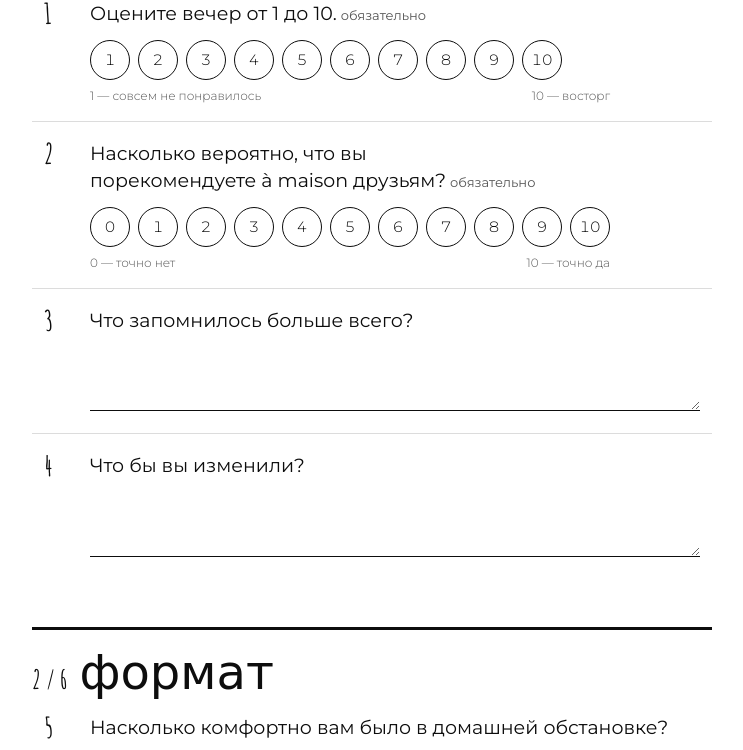
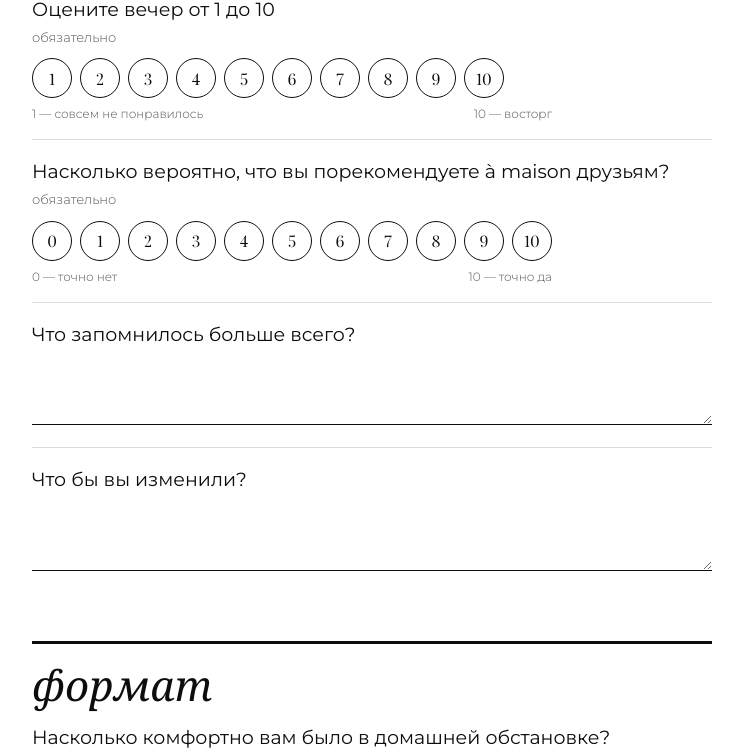
Before and after one commit to 13kristinakhabarova-cloud/a-maison, a plain HTML site: page index.html in a window 1280 px wide. Shown: the part 472-1222 px from the top of the page, without its empty margins (268-1011 px from the left). Drawn offline with nearby package versions, Linux system fonts and the light colour scheme; a web font is replaced by a local one.

Commit message:
Add files via upload

```diff
--- a/index.html
+++ b/index.html
@@ -7,7 +7,7 @@
 <meta name="description" content="Анонимная анкета обратной связи после ужина à maison">
 <link rel="preconnect" href="https://fonts.googleapis.com">
 <link rel="preconnect" href="https://fonts.gstatic.com" crossorigin>
-<link rel="stylesheet" href="https://fonts.googleapis.com/css2?family=Kaushan+Script&family=Amatic+SC:wght@700&family=Montserrat:ital,wght@0,300;0,400;0,600;1,300&display=swap">
+<link rel="stylesheet" href="https://fonts.googleapis.com/css2?family=Kaushan+Script&family=Amatic+SC:wght@700&family=Montserrat:ital,wght@0,300;0,400;0,600;1,300&family=Playfair+Display:ital,wght@0,400;1,400&display=swap">
 <style>
 /* Layout: the invitation's white sheet; script masthead, six blocks of questions in one column, tappable chips */
 :root{
@@ -18,6 +18,7 @@
   --script:"Kaushan Script","Brush Script MT",cursive;
   --hand:"Amatic SC","Arial Narrow",sans-serif;
   --body:"Montserrat","Helvetica Neue",Arial,sans-serif;
+  --num:"Playfair Display",Georgia,"Times New Roman",serif;
   color-scheme:light;
 }
 *{box-sizing:border-box}
@@ -31,14 +32,14 @@ body{margin:0;background:var(--paper);color:var(--ink);font-family:var(--body);f
 .intro p{margin:0}
 .block{margin-top:48px;padding-top:18px;border-top:3px solid var(--ink)}
 .block-head{display:flex;align-items:baseline;gap:4px 12px;flex-wrap:wrap}
-.block-head .bn{font-family:var(--hand);font-size:26px}
-.block-head h2{font-family:var(--script);font-weight:400;font-size:clamp(34px,9vw,48px);margin:0;line-height:1}
-.q{display:grid;grid-template-columns:36px minmax(0,1fr);gap:0 10px;padding-block:18px;border-bottom:1px solid var(--line);margin:0;border-inline:0;border-top:0;min-width:0}
+.block-head .bn{font-family:var(--num);font-size:22px;font-variant-numeric:lining-nums}
+.block-head h2{font-family:var(--num);font-style:italic;font-weight:400;font-size:clamp(30px,8vw,42px);margin:0;line-height:1.05}
+.q{display:block;padding-inline:0;padding-block:18px;border-bottom:1px solid var(--line);margin:0;border-inline:0;border-top:0;min-width:0}
 .q:last-child{border-bottom:0}
-.qn{font-family:var(--hand);font-size:28px;line-height:1}
+.qn{font-family:var(--num);font-size:24px;line-height:1.1;font-variant-numeric:lining-nums}
 .qb{min-width:0}
 .qt{margin:0;padding:0;font-size:clamp(16.5px,4.2vw,19px);line-height:1.45;font-weight:400;text-wrap:balance}
-.req{color:var(--ink-soft);font-size:13px;margin-left:4px}
+.req{display:block;color:var(--ink-soft);font-size:13px;font-weight:300;margin-top:4px}
 .hint{font-size:13px;color:var(--ink-soft);font-style:italic;margin-top:6px}
 .opts{margin-top:12px;display:flex;flex-wrap:wrap;gap:8px}
 .opt{position:relative}
@@ -46,7 +47,7 @@ body{margin:0;background:var(--paper);color:var(--ink);font-family:var(--body);f
 .opt span{display:inline-block;font-size:15px;border:1px solid var(--ink);border-radius:999px;padding:9px 16px;line-height:1.2;transition:background .15s,color .15s;user-select:none}
 .opt input:checked + span{background:var(--ink);color:var(--paper)}
 .opt input:focus-visible + span{outline:2px solid var(--ink);outline-offset:3px}
-.scale .opt span{width:40px;height:40px;padding:0;display:grid;place-items:center;border-radius:50%;font-variant-numeric:tabular-nums}
+.scale .opt span{width:40px;height:40px;padding:0;display:grid;place-items:center;border-radius:50%;font-family:var(--num);font-size:16px;font-variant-numeric:lining-nums tabular-nums}
 .scale-labels{display:flex;justify-content:space-between;gap:12px;font-size:12px;color:var(--ink-soft);margin-top:8px;max-width:520px}
 textarea,input[type=text]{width:100%;margin-top:12px;font:inherit;font-size:16px;color:var(--ink);background:var(--paper);border:0;border-bottom:1px solid var(--ink);padding:8px 2px;border-radius:0;resize:vertical}
 textarea{min-height:64px;line-height:1.5}
@@ -98,7 +99,7 @@ const T=(id,hint)=>({id,t:"text",hint});
 
 const blocks=[
  {h:"общее впечатление",q:[
-  ["Оцените вечер от 1 до 10.",S("q1",1,10,"совсем не понравилось","восторг",true)],
+  ["Оцените вечер от 1 до 10",S("q1",1,10,"совсем не понравилось","восторг",true)],
   ["Насколько вероятно, что вы порекомендуете à maison друзьям?",S("q2",0,10,"точно нет","точно да",true)],
   ["Что запомнилось больше всего?",L("q3")],
   ["Что бы вы изменили?",L("q4")]]},
@@ -110,7 +111,7 @@ const blocks=[
   ["Помогли ли карточки с вопросами познакомиться и разговориться?",R("q9",["да","частично","нет"])],
   ["Вы бы хотели приходить на ужины с незнакомыми людьми или скорее со своей компанией?",L("q10")]]},
  {h:"еда и шеф",q:[
-  ["Оцените блюдо от шефа.",S("q11",1,5,"не понравилось","очень вкусно")],
+  ["Оцените блюдо от шефа",S("q11",1,5,"не понравилось","очень вкусно")],
   ["Какой формат еды вам интереснее?",R("q12",["одно блюдо, как сегодня","сет из 3–4 подач","мастер-класс с шефом"])],
   ["Интересно ли вам слушать историю блюда и общаться с шефом за столом?",R("q13",["да","не важно","нет"])]]},
  {h:"напитки",q:[
@@ -129,7 +130,7 @@ const blocks=[
   ["Как часто вам интересно приходить?",R("q24",["раз в неделю","раз в 2 недели","раз в месяц","реже"])],
   ["Какие кухни или темы ужинов вам интересны?",L("q25")],
   ["Где вам удобнее узнавать о следующих ужинах?",R("q26",["Telegram","Instagram"],true)],
-  ["Оставьте контакт, если хотите получать приглашения.",T("q27","по желанию. Контакт нужен только для приглашений")]]}
+  ["Оставьте контакт, если хотите получать приглашения",T("q27","по желанию. Контакт нужен только для приглашений")]]}
 ];
 const esc=s=>String(s).replace(/[&<>"]/g,c=>({"&":"&amp;","<":"&lt;",">":"&gt;",'"':"&quot;"}[c]));
 function field(a){
@@ -152,11 +153,11 @@ function field(a){
 }
 let n=0;
 const f=document.getElementById("f");
-f.innerHTML=blocks.map((b,i)=>`
+f.innerHTML=blocks.map((b,i)=>{n=0;return `
  <section class="block">
-  <div class="block-head"><span class="bn">${i+1} / 6</span><h2>${b.h}</h2></div>
-  ${b.q.map(([q,a])=>{n++;return `<fieldset class="q" data-id="${a.id}"><span class="qn">${n}</span><div class="qb"><legend class="qt">${esc(q)}${a.req?'<span class="req">обязательно</span>':''}</legend>${field(a)}</div></fieldset>`}).join("")}
- </section>`).join("")+`
+  <div class="block-head"><h2>${b.h}</h2></div>
+  ${b.q.map(([q,a])=>{n++;return `<fieldset class="q" data-id="${a.id}"><div class="qb"><legend class="qt">${esc(q)}${a.req?'<span class="req">обязательно</span>':''}</legend>${field(a)}</div></fieldset>`}).join("")}
+ </section>`}).join("")+`
  <div class="submit">
   <button type="button" id="send">Отправить</button>
   <div class="status" id="status" aria-live="polite"></div>
@@ -189,7 +190,7 @@ async function send(){
   const missing=blocks.flatMap(b=>b.q).filter(([,a])=>a.req&&!data[a.id]);
   if(missing.length){
     status.className="status err";
-    status.textContent="Ответьте, пожалуйста, на вопросы 1 и 2: оценка вечера и рекомендация.";
+    status.textContent="Ответьте, пожалуйста, на первые два вопроса: оценка вечера и рекомендация.";
     f.querySelector(`[data-id="${missing[0][1].id}"]`).scrollIntoView({behavior:"smooth",block:"center"});
     return;
   }
```
